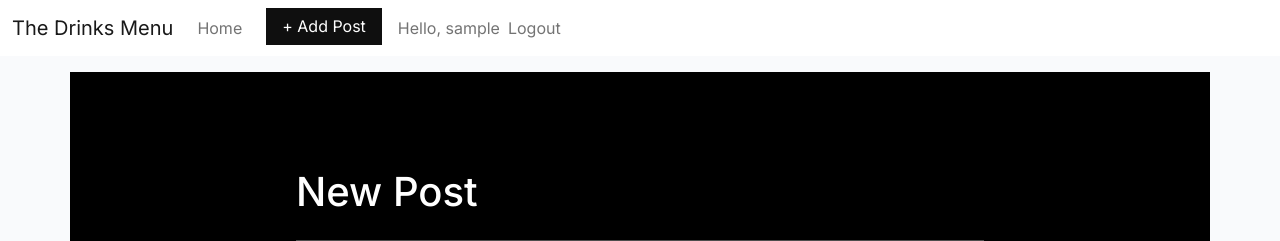
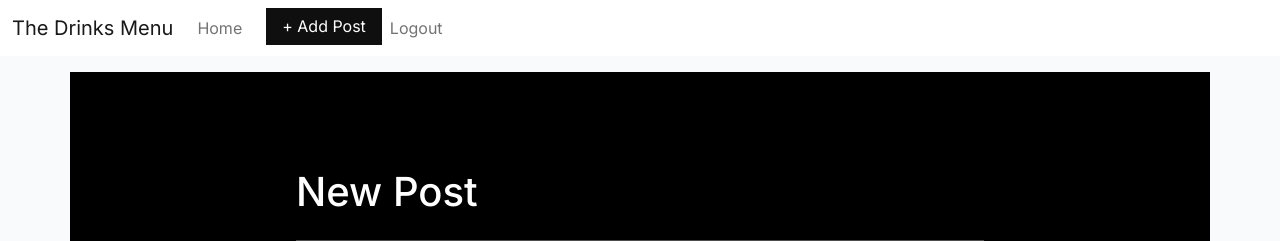
Before and after one commit to Code-Institute-Submissions/amj-web-drinks-menu_OctResub, a Django app: page /add_post/ in a window 1280 px wide. Shown: the top 241 px of the page. Run offline with Django 3.2, Linux system fonts and the light colour scheme; the visitor is signed in with stand-in values (Sample User, id 1).

```diff
--- a/static/css/style.css
+++ b/static/css/style.css
@@ -307,10 +307,9 @@ a.new-post:hover {
     color: #535353;
 }
 
-HACKS
-
+/* Bootstrap Overwrite */
 .card-img-top {
     width: 100%;
     height: 40vh;
     object-fit: cover;
-    }
+}
--- a/templates/drinks/base.html
+++ b/templates/drinks/base.html
@@ -44,9 +44,6 @@
                     {% if user.is_authenticated %}
                     <li class="nav-item">
                         <a class="nav-link new-post" href="{% url 'add_post' %}">+ Add Post</a>
-                    </li>
-                    <li class="nav-item" style="display:flex; align-items:center;margin-left:1rem;color: rgba(0,0,0,.55);">
-                        Hello, {{request.user.username}}
                     </li>
                     <li class="nav-item">
                         <a class="nav-link" href="{% url 'account_logout' %}">Logout</a>
```
